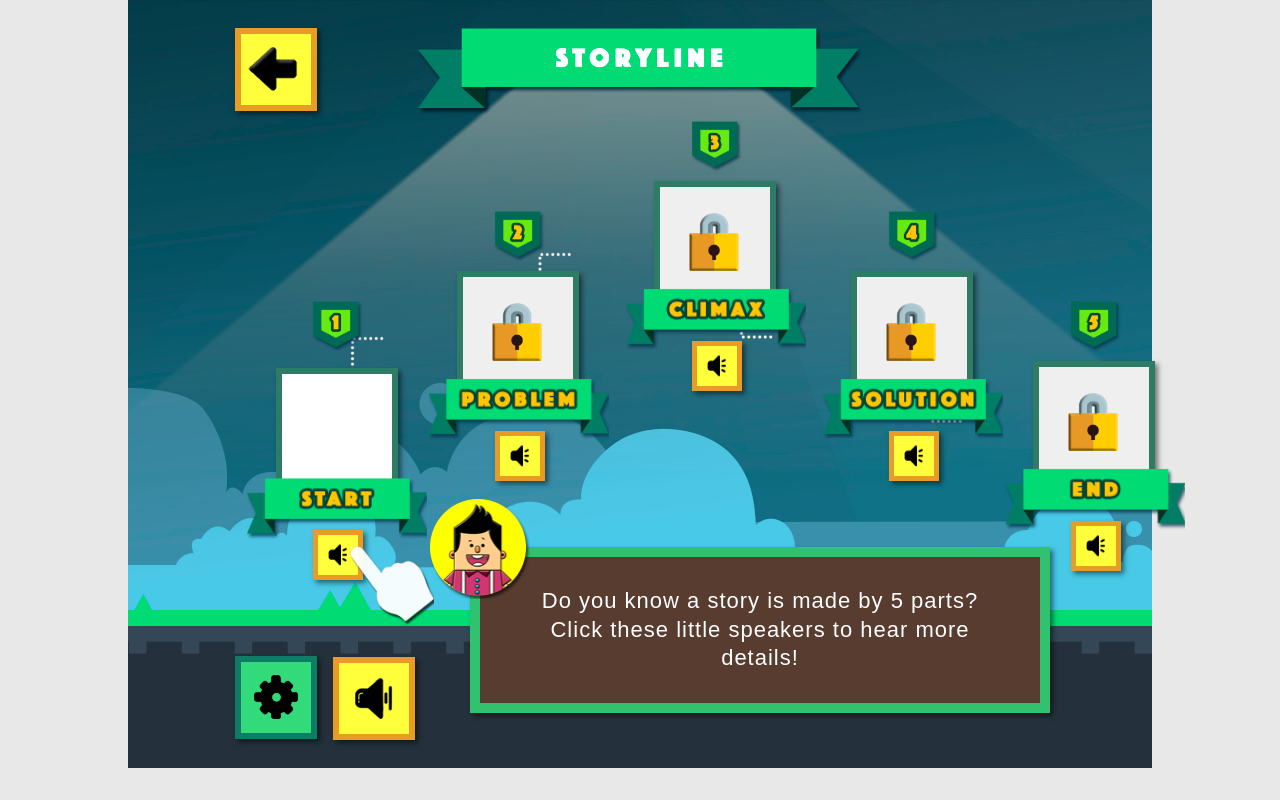
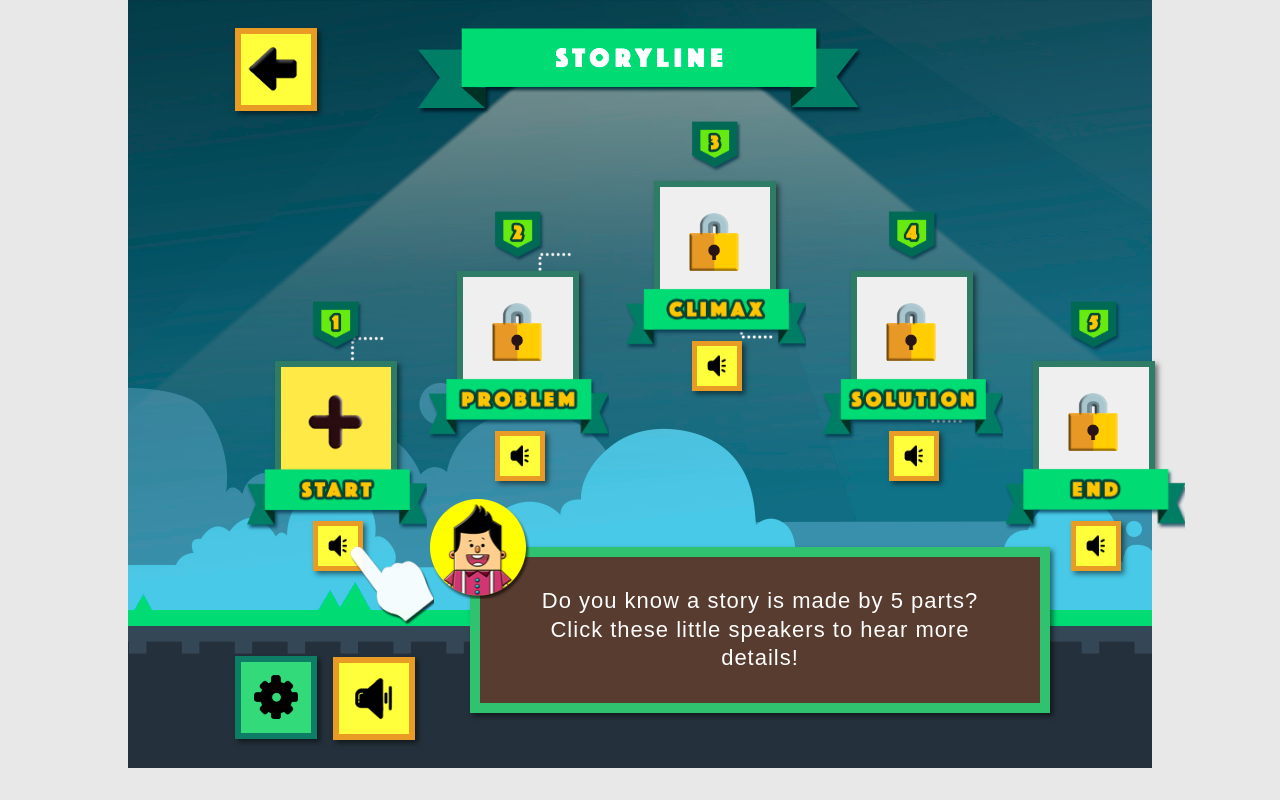
Before and after one commit to RT1993/storymaker, a PHP site: page /storyline.html in a window 1280 px wide. Run offline with PHP 8.4, Linux system fonts and the light colour scheme; grey boxes are pictures that could not be loaded.

Commit message:
storyline change

```diff
--- a/css/style.css
+++ b/css/style.css
@@ -242,18 +242,16 @@
 	width:62px;
 }
 
-.canva h1{
+.canva1 img{
   color: rgba(0,0,0,0);
-  font-size: 10px;
-  width:110px;
-  margin-left: 31px;
-  height:110px;
-  background-color: #fff;
+  width:60px;
+  padding:25px 25px;
+  height:60px;
+  background-color: #ffe946;
   border: 6px solid #2f7c66;
   box-shadow:3px 3px 5px rgba(0,0,0,0.5);
-  text-decoration: underline;
-}
-.canva h1:hover{
+}
+.canva1 img:hover{
   background-color: #efefef;
   border: 6px solid #fff;
 }
--- a/storyline.html
+++ b/storyline.html
@@ -21,9 +21,8 @@
           <img src="image/mark1.png"></img>
         </div>
         <a href="background.html" style="text-decoration:none">
-    			<div class="canva">
-    			<h1>first plot<br>aaa<br>aaa<br>aaa<br>aaa<br>aaa
-                </h1>
+          <div class="canva1">
+           <img src="image/newstart.png"></img>
         </div>
         <div class="banner">
           <div><img src="image/banner.png"></img></div>
```
Also changed, not shown: storyline2.html (+8 -8 lines), image/newstart.png (added). Lines whose indentation alone changed are shown as unchanged.
